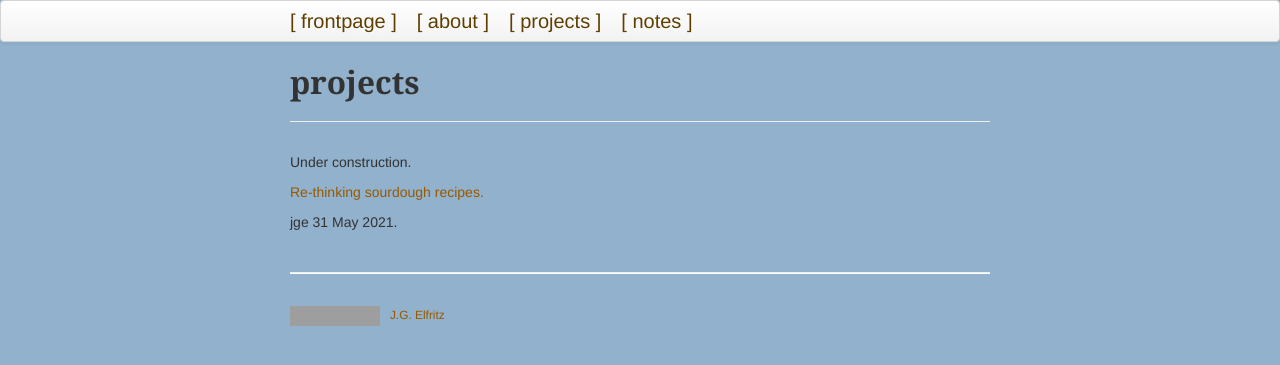
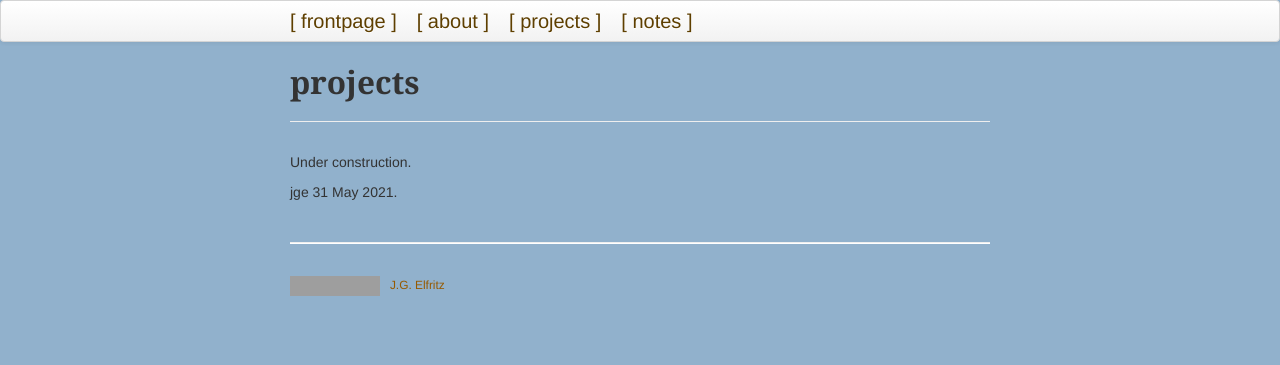
Before and after one commit to justinelfritz/justinelfritz.github.io, a Jekyll site: the page built from pages/projects.md, in a window 1280 px wide. Shown: the top 365 px of the page. Built offline with Jekyll 4.4.1, drawn with Linux system fonts in a browser that asks for light colours; grey boxes are pictures that could not be loaded.

Commit message:
comment out the baking page link for now, pending updates

```diff
--- a/pages/projects.md
+++ b/pages/projects.md
@@ -6,7 +6,7 @@ description: collection point for overviews of individual projects
 
 Under construction.
 
-[Re-thinking sourdough recipes.](baking.html)
+<!--[Re-thinking sourdough recipes.](baking.html)-->
 
 <!---
 Currently in preparation are writeups on ongoing theoretical and computational projects related to the internal composition of neutron stars, magnetic field generation and time-variability in plasmas, and analyses and interpretation of uniquely American socio-economic questions.
```
